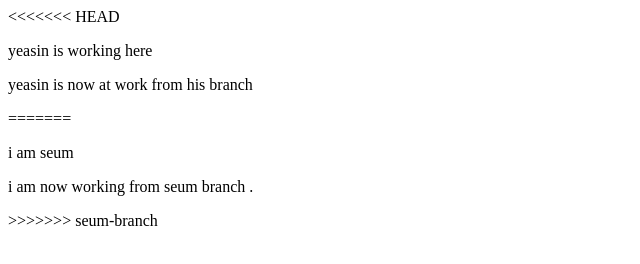
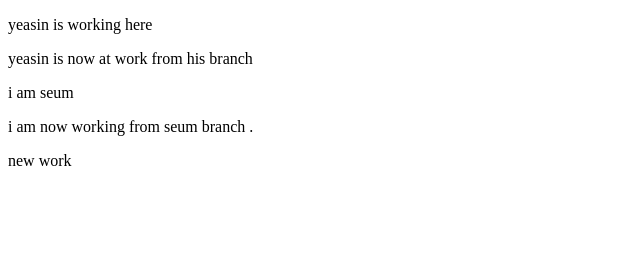
Before and after one commit to Mr-Seum/developer-portfolio, a plain HTML site: page index.html in a window 1280 px wide. Shown: the whole page, without its empty margins (0-640 px from the left). Drawn offline with Linux system fonts and the light colour scheme.

Commit message:
commited

```diff
--- a/index.html
+++ b/index.html
@@ -8,12 +8,10 @@
     <title>Seum Protfolio</title>
 </head>
 <body>
-<<<<<<< HEAD
     <p>yeasin is working here</p>
     <p>yeasin is now at work from his branch</p>
-=======
     <p>i am seum</p>
     <p>i am now working from seum branch .</p>
->>>>>>> seum-branch
+    <p>new work</p>
 </body>
 </html>
```
